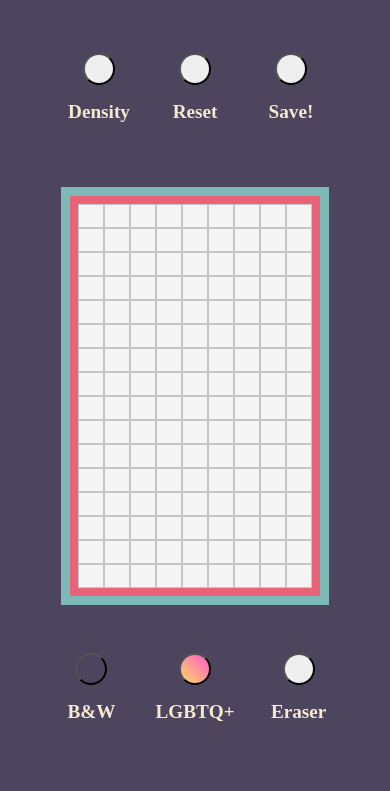
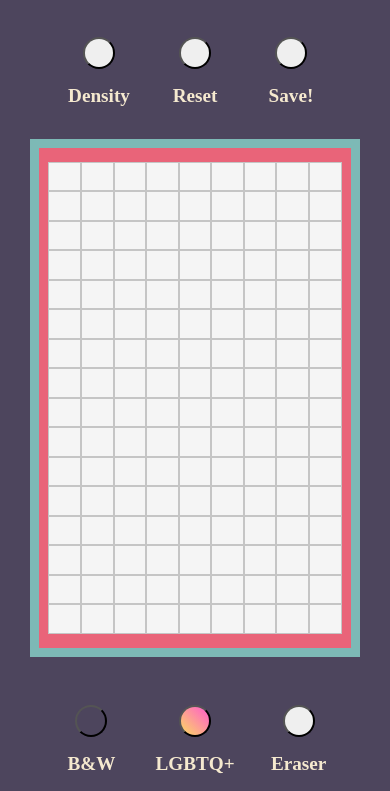
Before and after one commit to darshanCommits/Etch-A-Sketch, a website: page index.html in a window 390 px wide. Shown: the part 99-890 px from the top of the page. Drawn offline with Linux system fonts and the light colour scheme; a web font is replaced by a local one.

Commit message:
final css

```diff
--- a/app.js
+++ b/app.js
@@ -18,12 +18,12 @@ function makeGrid() {
   row = phone.matches ? 16 * density : 9 * density; //32 for phone else 18
 
   container.style.gridTemplateColumns = `repeat(${col}, 1fr`;
+  // container.style.gridTemplateRows = `repeat(${row}, 1fr`;
 
   for (let i = 1; i <= row * col; i++) {
     item = document.createElement("cell");
 
-    item.style.maxWidth = "50px";
-    item.style.maxHeight = "50px";
+
 
     item.classList.add("grid-item");
 
--- a/styles.css
+++ b/styles.css
@@ -4,6 +4,7 @@
   --gameWidth: 50rem;
   --gameHeight: 27rem;
 }
+
 
 header {
   font-size: 1.3rem;
@@ -22,7 +23,7 @@ body {
   justify-items: center;
   background-color: #4d455d;
   color: #f5e9cf;
-  /* height: 100dvh; */
+  overflow-y: scroll;
 }
 
 #game {
@@ -97,20 +98,31 @@ body {
 
   #device {
     border: 0.6rem solid #7db9b6;
-    width: 250px;
-    height: 400px;
+    width: 80dvw;
+    height: 500px;
   }
 
   .left,
   .right {
     display: flex;
     flex-direction: row !important;
-    margin: 1rem 0 3rem;
+  }
+
+  .left {
+    margin-bottom: 1rem;
+  }
+
+  .right {
+    margin-top: 1rem;
   }
 
   .container {
     padding: 3%;
+    width: calc(var(--gameWidth) - 9%);
+    height: calc(var(--gameHeight) + 8% );
   }
+
+
 
   .options {
     font-size: 0.8rem;
```
